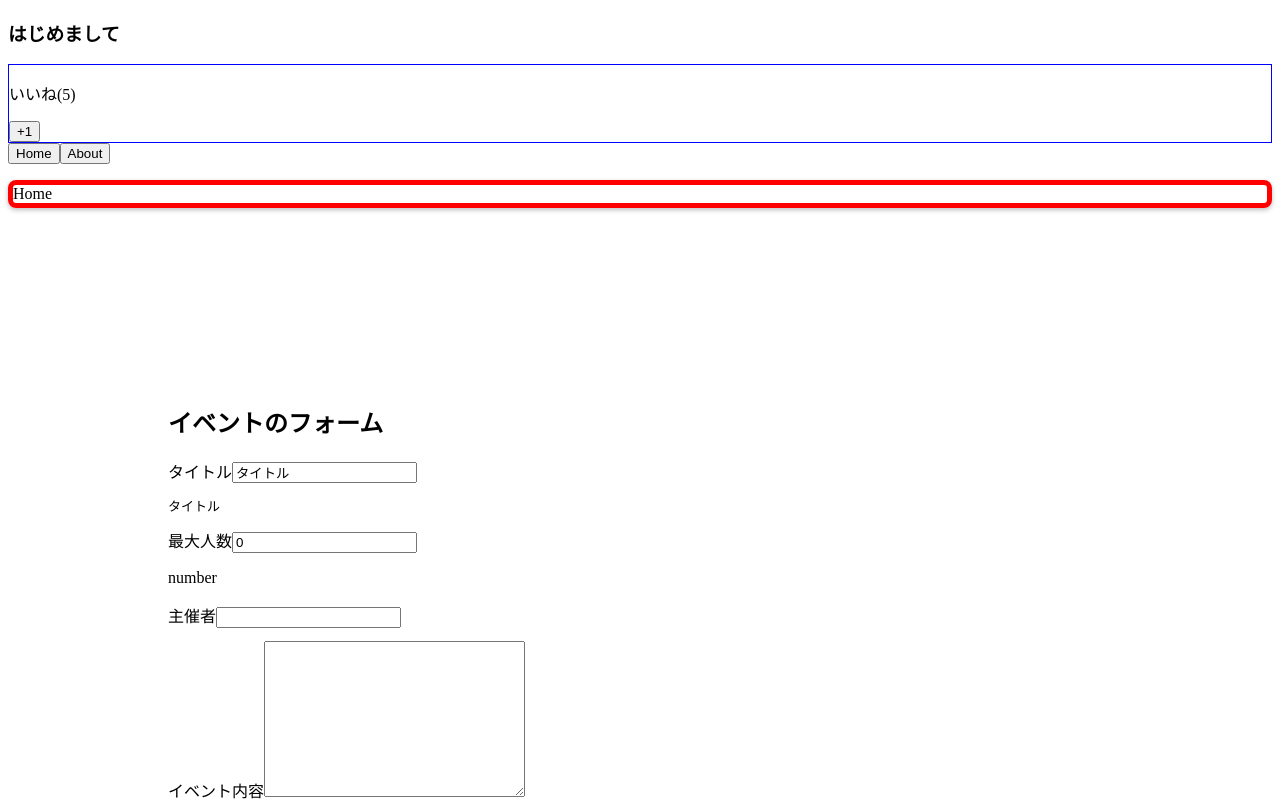
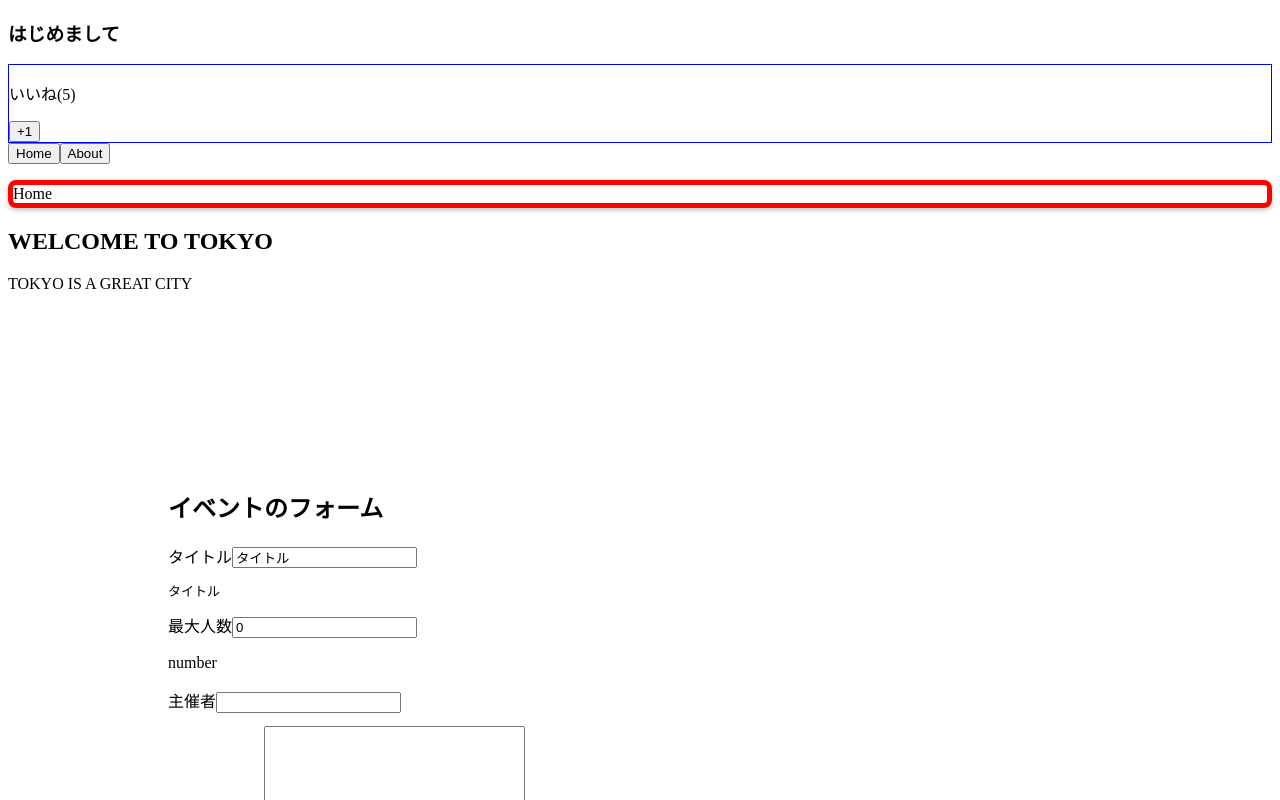
Before and after one commit to jin-aiit-a1824jj/vueJS-sample, a Vue app in the folder session6/index4/: page / in a window 1280 px wide. Shown: the top 800 px of the page. Built offline with nearby package versions, Linux system fonts and the light colour scheme.

Commit message:
use vue filter sample

```diff
--- a/session6/index4/src/components/Home.vue
+++ b/session6/index4/src/components/Home.vue
@@ -1,6 +1,8 @@
 <template>
   <div>
     <p v-border:solid.round.shadow="{ width: '5px', color: 'red' }">Home</p>
+    <h2>{{ title | upperCase }}</h2>
+    <p>{{ subtitle | upperCase }}</p>
   </div>
 </template>
 
@@ -8,7 +10,14 @@
 export default {
   data(){
     return {
-      tmpData: "hello"
+      tmpData: "hello",
+      title: "Welcome to Tokyo",
+      subtitle: "Tokyo is a great city"
+    }
+  },
+  computed: {
+    upperCaseTitle() {
+      return this.title.toUpperCase();
     }
   },
   directives: {
--- a/session6/index4/src/main.js
+++ b/session6/index4/src/main.js
@@ -25,6 +25,9 @@ Vue.directive("border", {
   componentUpdated(el, binding, vnode, oldVnode){},
   unbind(el, binding, vnode){}
 });
+Vue.filter("upperCase", function(value){
+  return value.toUpperCase();
+});
 
 new Vue({
   render: h => h(App),
```
